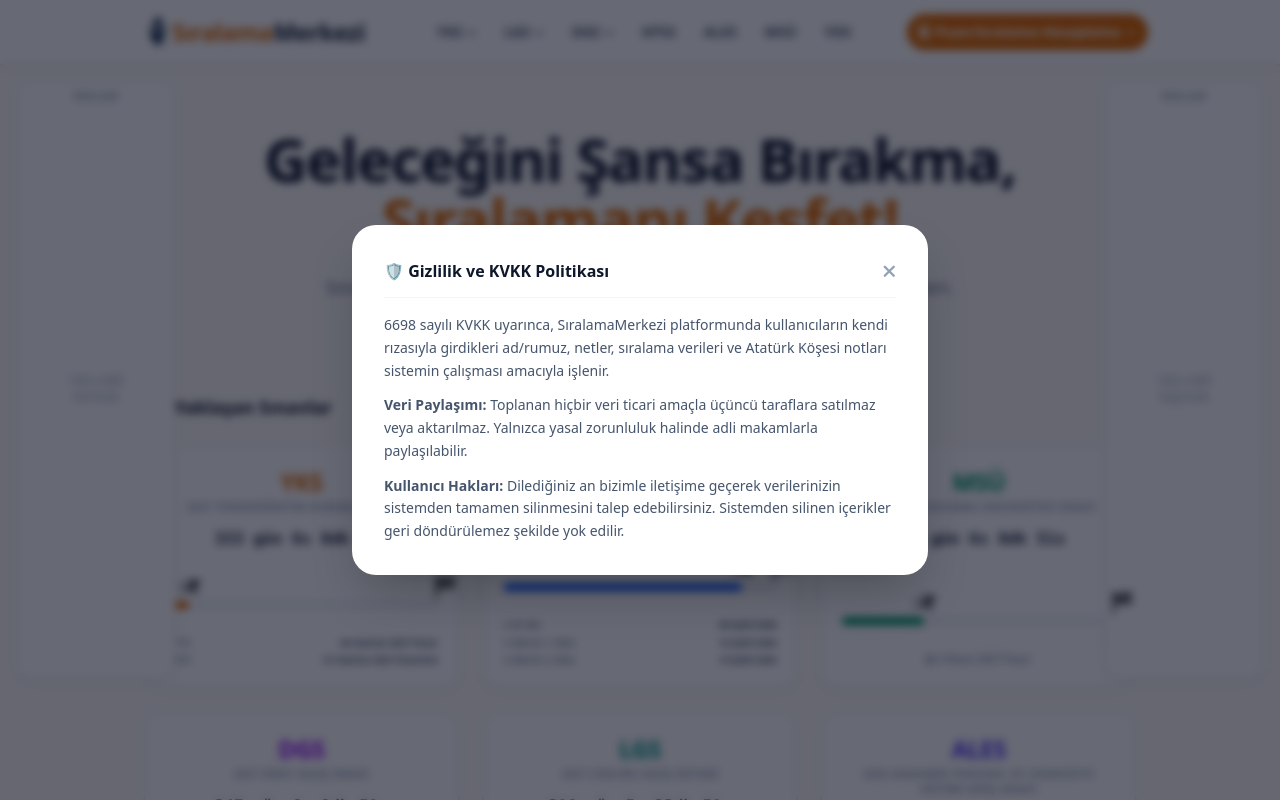
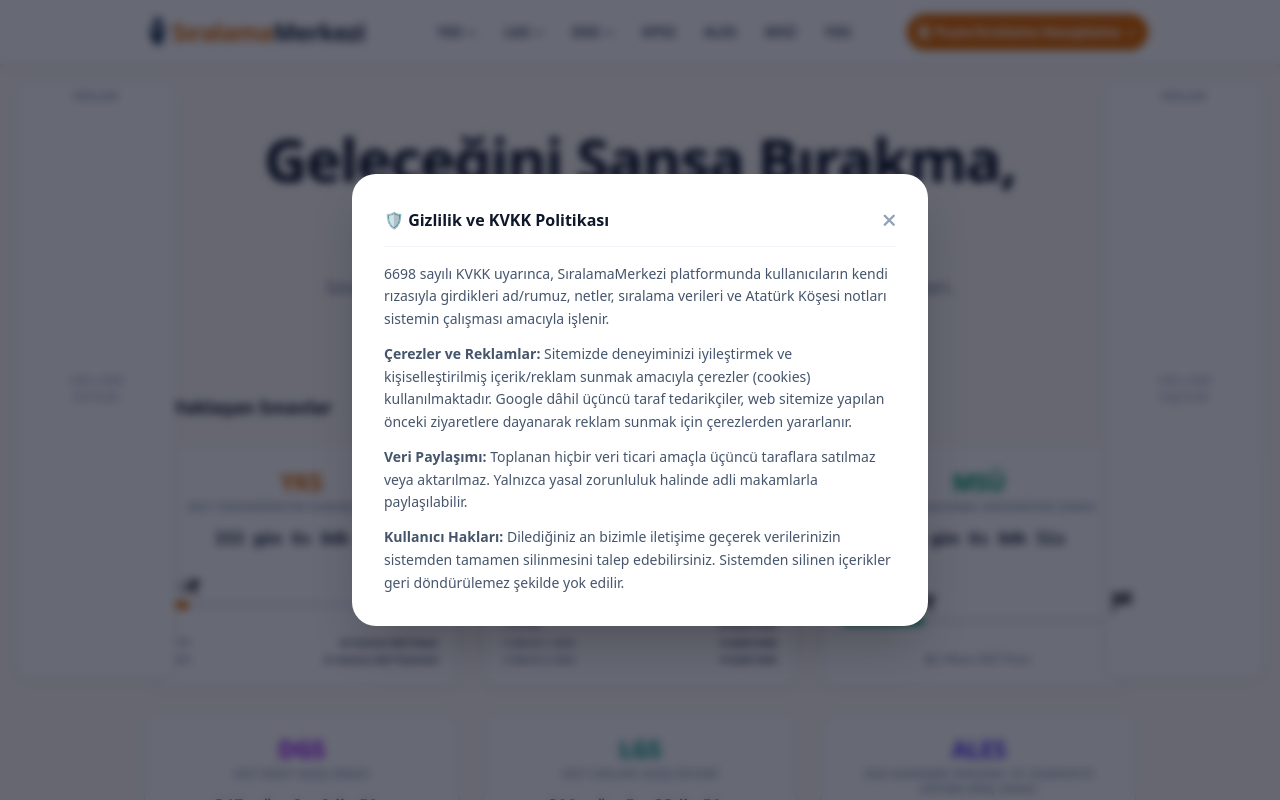
Before and after one commit to Cengizkhansoydas/siralama-merkezi, a Flask app: page / in a window 1280 px wide, after a click on "Gizlilik Politikası". Run offline with Flask 3, Linux system fonts and the light colour scheme.

Commit message:
ads.txt dosyası ve rotası başarıyla eklendi

```diff
--- /dev/null
+++ b/ads.txt
@@ -0,0 +1 @@
+google.com, pub-XXXXXXXXXXXXXXXX, DIRECT, f08c47fec0942fa0
--- a/main.py
+++ b/main.py
@@ -1,4 +1,4 @@
-from flask import Flask, render_template, request, jsonify, abort
+from flask import Flask, render_template, request, jsonify, send_from_directory
 import sqlite3
 import math
 import csv
@@ -6,9 +6,15 @@ import os
 
 app = Flask(__name__)
 
-# =====================================================================
+# --- ADS.TXT ROTASI (Buraya ekliyoruz) ---
+@app.route('/ads.txt')
+def ads_txt():
+    return send_from_directory(app.root_path, 'ads.txt')
+
+
+# ==============================================================================
 # 🛠️ YARDIMCI VERİTABANI VE DOSYA FONKSİYONLARI (En Tepede Olmalı)
-# =====================================================================
+# ==============================================================================
 
 def csv_oku(dosya_adi):
     # CSV dosyaların 'data' klasöründe olmalı
--- a/templates/ana_sayfa.html
+++ b/templates/ana_sayfa.html
@@ -494,7 +494,11 @@
         </div>
         <div class="space-y-3 text-xs md:text-sm text-slate-600 leading-relaxed font-medium">
             <p>6698 sayılı KVKK uyarınca, SıralamaMerkezi platformunda kullanıcıların kendi rızasıyla girdikleri ad/rumuz, netler, sıralama verileri ve Atatürk Köşesi notları sistemin çalışması amacıyla işlenir.</p>
+
+            <p><strong>Çerezler ve Reklamlar:</strong> Sitemizde deneyiminizi iyileştirmek ve kişiselleştirilmiş içerik/reklam sunmak amacıyla çerezler (cookies) kullanılmaktadır. Google dâhil üçüncü taraf tedarikçiler, web sitemize yapılan önceki ziyaretlere dayanarak reklam sunmak için çerezlerden yararlanır.</p>
+
             <p><strong>Veri Paylaşımı:</strong> Toplanan hiçbir veri ticari amaçla üçüncü taraflara satılmaz veya aktarılmaz. Yalnızca yasal zorunluluk halinde adli makamlarla paylaşılabilir.</p>
+
             <p><strong>Kullanıcı Hakları:</strong> Dilediğiniz an bizimle iletişime geçerek verilerinizin sistemden tamamen silinmesini talep edebilirsiniz. Sistemden silinen içerikler geri döndürülemez şekilde yok edilir.</p>
         </div>
     </div>
```
